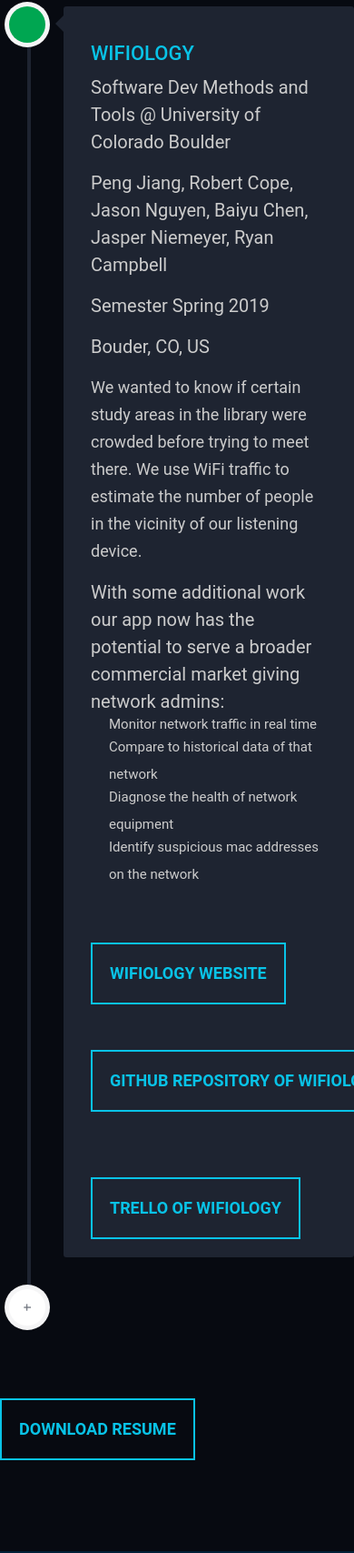
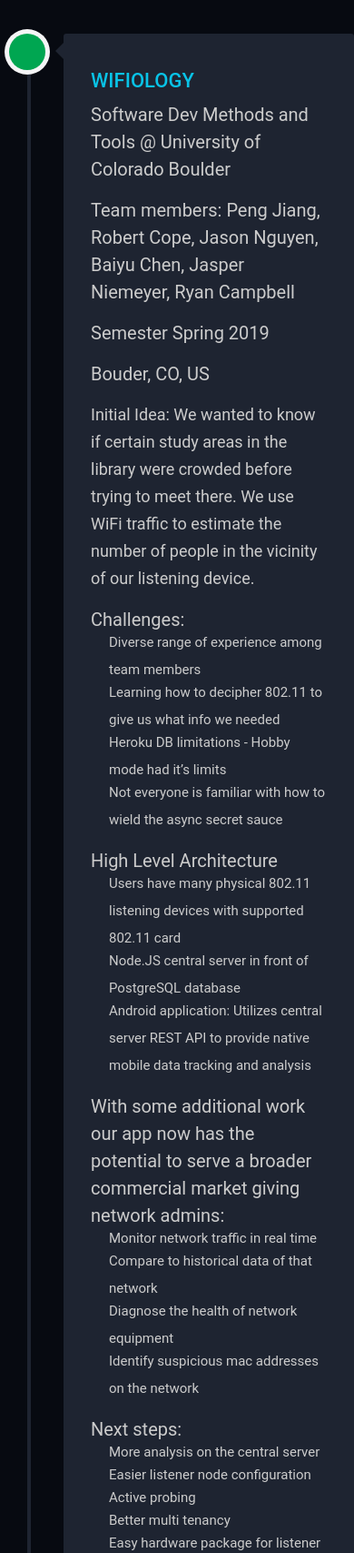
Before and after one commit to peji8559/peji8559.github.io, a plain HTML site: page index.html in a window 390 px wide. Shown: the part 8582-10289 px from the top of the page at 91% size. Drawn offline with nearby package versions, Linux system fonts and the light colour scheme.

Commit message:
fix something

```diff
--- a/index.html
+++ b/index.html
@@ -76,7 +76,6 @@
                         <li class="active"><a href="#section-profile">Professional Summary </a></li>
                         <li><a href="#section-skill">Skills </a></li>
                         <li><a href="#section-resume">Work Experience && Projects</a></li>
-    					<li><a href="#section-portfolio">Portfolio </a></li>
                         <li><a href="#section-contact">Contact me </a></li>
                     </ul>
                 </div><!-- /.navbar-collapse -->
@@ -188,7 +187,7 @@
                     <p style='font-size:20px; color:#ccc;'>University of Colorado Boulder – Physics Department</p>
                     <p style='font-size:20px; color:#ccc;'>Feb 2019 - Present</p>
                     <p style='font-size:20px; color:#ccc;'>Boulder, CO, US </p>
-                    <p style='font-size:18px; color:#ccc;'>Working for one of the Physics Department websites physicslearning.colorado.edu. The website is mainly used by instructors in Physics Department to request demos on their lectures. My job is to maintain the server including database updating, data uploading, system backup, adding new features to the website and debugging if there are some issues coming up. I always communicate to the manager to make sure every detail is covered and get feedback from the manager and instructors to make some improvements on the website.</p>
+                    <p style='font-size:18px; color:#ccc;'>Working for one of the Physics Department websites physicslearning.colorado.edu. The website is mainly used by instructors in Physics Department to request demos on their lectures. My job is to maintain the server including database updating, data uploading, system backup, adding new features to the website and debugging if there are some issues coming up. I always communicate to the manager to make sure every detail is covered and get feedback from the manager and instructors to make some modification and improvements on the website.</p>
                     <a href="http://physicslearning.colorado.edu/" class="btn btn-default featured">physicslearning.colorado.edu</a>
                 </div>
             </div>
@@ -284,20 +283,43 @@
                 <div class="timeline-label">
                     <h3 class="resume-title">Wifiology</h3>
                     <p style='font-size:20px; color:#ccc;'>Software Dev Methods and Tools @ University of Colorado Boulder</p>
-                    <p style='font-size:20px; color:#ccc;'>Peng Jiang, Robert Cope, Jason Nguyen, Baiyu Chen, Jasper Niemeyer, Ryan Campbell</p>
+                    <p style='font-size:20px; color:#ccc;'>Team members: Peng Jiang, Robert Cope, Jason Nguyen, Baiyu Chen, Jasper Niemeyer, Ryan Campbell</p>
                     <p style='font-size:20px; color:#ccc;'>Semester Spring 2019</p>
                     <p style='font-size:20px; color:#ccc;'>Bouder, CO, US</p>
-                    <p style='font-size:18px; color:#ccc;'>We wanted to know if certain study areas in the library were crowded before trying to meet there. We use WiFi traffic to estimate the number of people in the vicinity of our listening device.  </p>
+                    <p style='font-size:18px; color:#ccc;'>Initial Idea: We wanted to know if certain study areas in the library were crowded before trying to meet there. We use WiFi traffic to estimate the number of people in the vicinity of our listening device.  </p>
+
+                    <p style='font-size:20px; color:#ccc;'>Challenges:</p>
+                    <p style='font-size: 15px; color: #ccc; padding-left: 20px; margin-top:-15px;'>Diverse range of experience among team members</p>
+                    <p style='font-size: 15px; color: #ccc; padding-left: 20px; margin-top:-15px;'>Learning how to decipher 802.11 to give us what info we needed</p>
+                    <p style='font-size: 15px; color: #ccc; padding-left: 20px; margin-top:-15px;'>Heroku DB limitations - Hobby mode had it’s limits</p>
+                    <p style='font-size: 15px; color: #ccc; padding-left: 20px; margin-top:-15px;'>Not everyone is familiar with how to wield the async secret sauce</p>
+
+                    <p style='font-size:20px; color:#ccc;'>High Level Architecture</p>
+                    <p style='font-size: 15px; color: #ccc; padding-left: 20px; margin-top:-15px;'>Users have many physical 802.11 listening devices with supported 802.11 card</p>
+                    <p style='font-size: 15px; color: #ccc; padding-left: 20px; margin-top:-15px;'>Node.JS central server in front of PostgreSQL database</p>
+                    <p style='font-size: 15px; color: #ccc; padding-left: 20px; margin-top:-15px;'>Android application: Utilizes central server REST API to provide native mobile data tracking and analysis</p>
+
                     <p style='font-size:20px; color:#ccc;'>With some additional work our app now has the potential to serve a broader commercial market giving network admins:</p>
                     <p style='font-size: 15px; color: #ccc; padding-left: 20px; margin-top:-15px;'>Monitor network traffic in real time</p>
                     <p style='font-size: 15px; color: #ccc; padding-left: 20px; margin-top:-15px;'>Compare to historical data of that network</p>
                     <p style='font-size: 15px; color: #ccc; padding-left: 20px; margin-top:-15px;'>Diagnose the health of network equipment</p>
                     <p style='font-size: 15px; color: #ccc; padding-left: 20px; margin-top:-15px;'>Identify suspicious mac addresses on the network</p>
-                    <a href="https://wifiology.copesystems.com/" class="btn btn-default featured">Wifiology Website</a>
-                    &nbsp;&nbsp;&nbsp;&nbsp;&nbsp;&nbsp;&nbsp;&nbsp;
-                    <a href="https://github.com/404-group-does-not-exist" class="btn btn-default featured">Github Repository of Wifiology</a>
-                    &nbsp;&nbsp;&nbsp;&nbsp;&nbsp;&nbsp;&nbsp;&nbsp;
-                    <a href="https://trello.com/b/VvROa8e0/wifiology" class="btn btn-default featured">Trello of Wifiology</a>
+
+                    <p style='font-size:20px; color:#ccc;'>Next steps:</p>
+                    <p style='font-size: 15px; color: #ccc; padding-left: 20px; margin-top:-15px;'>More analysis on the central server</p>
+                    <p style='font-size: 15px; color: #ccc; padding-left: 20px; margin-top:-15px;'>Easier listener node configuration</p>
+                    <p style='font-size: 15px; color: #ccc; padding-left: 20px; margin-top:-15px;'>Active probing</p>
+                    <p style='font-size: 15px; color: #ccc; padding-left: 20px; margin-top:-15px;'>Better multi tenancy</p>
+                    <p style='font-size: 15px; color: #ccc; padding-left: 20px; margin-top:-15px;'>Easy hardware package for listener node</p>
+                    <p style='font-size: 15px; color: #ccc; padding-left: 20px; margin-top:-15px;'>Convert listener node to C/C++/??? (Performance)</p>
+
+                    <a href="https://wifiology.copesystems.com/" class="btn btn-default featured">Website</a>
+                    &nbsp;&nbsp;&nbsp;&nbsp;&nbsp;&nbsp;&nbsp;&nbsp;&nbsp;&nbsp;&nbsp;&nbsp;&nbsp;&nbsp;
+                    <a href="https://github.com/404-group-does-not-exist" class="btn btn-default featured">Github Repository</a>
+                    &nbsp;&nbsp;&nbsp;&nbsp;&nbsp;&nbsp;&nbsp;&nbsp;&nbsp;&nbsp;&nbsp;&nbsp;&nbsp;&nbsp;
+                    <a href="https://trello.com/b/VvROa8e0/wifiology" class="btn btn-default featured">Trello</a>
+                    &nbsp;&nbsp;&nbsp;&nbsp;&nbsp;&nbsp;&nbsp;&nbsp;&nbsp;&nbsp;&nbsp;&nbsp;&nbsp;&nbsp;
+                    <a href="Wifiology presentation.pptx" class="btn btn-default featured" >Wifiology Presentation PPT</a>
 
                 </div>
             </div>
```
Also changed, not shown: 1 other file. Lines whose indentation alone changed are shown as unchanged.
